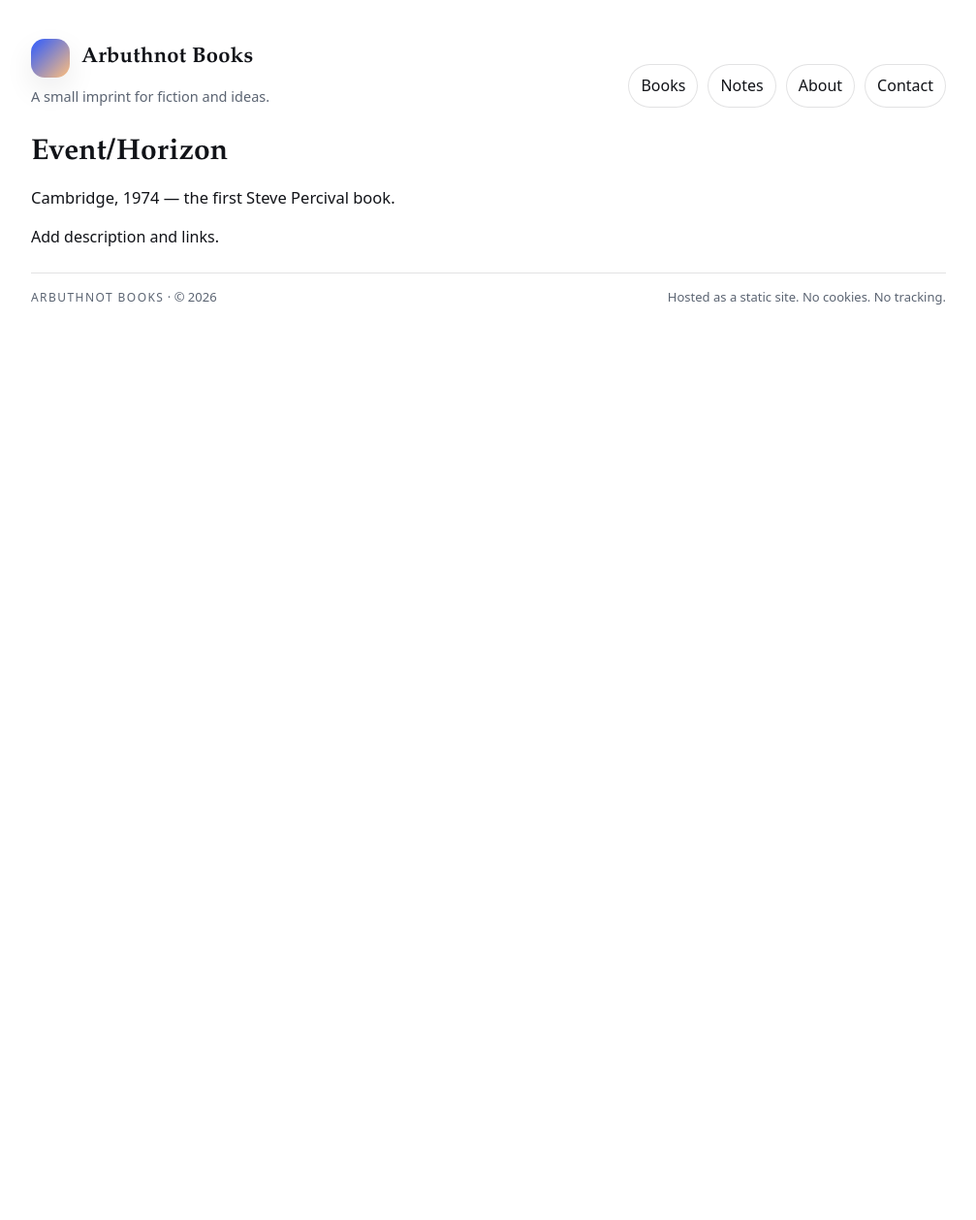
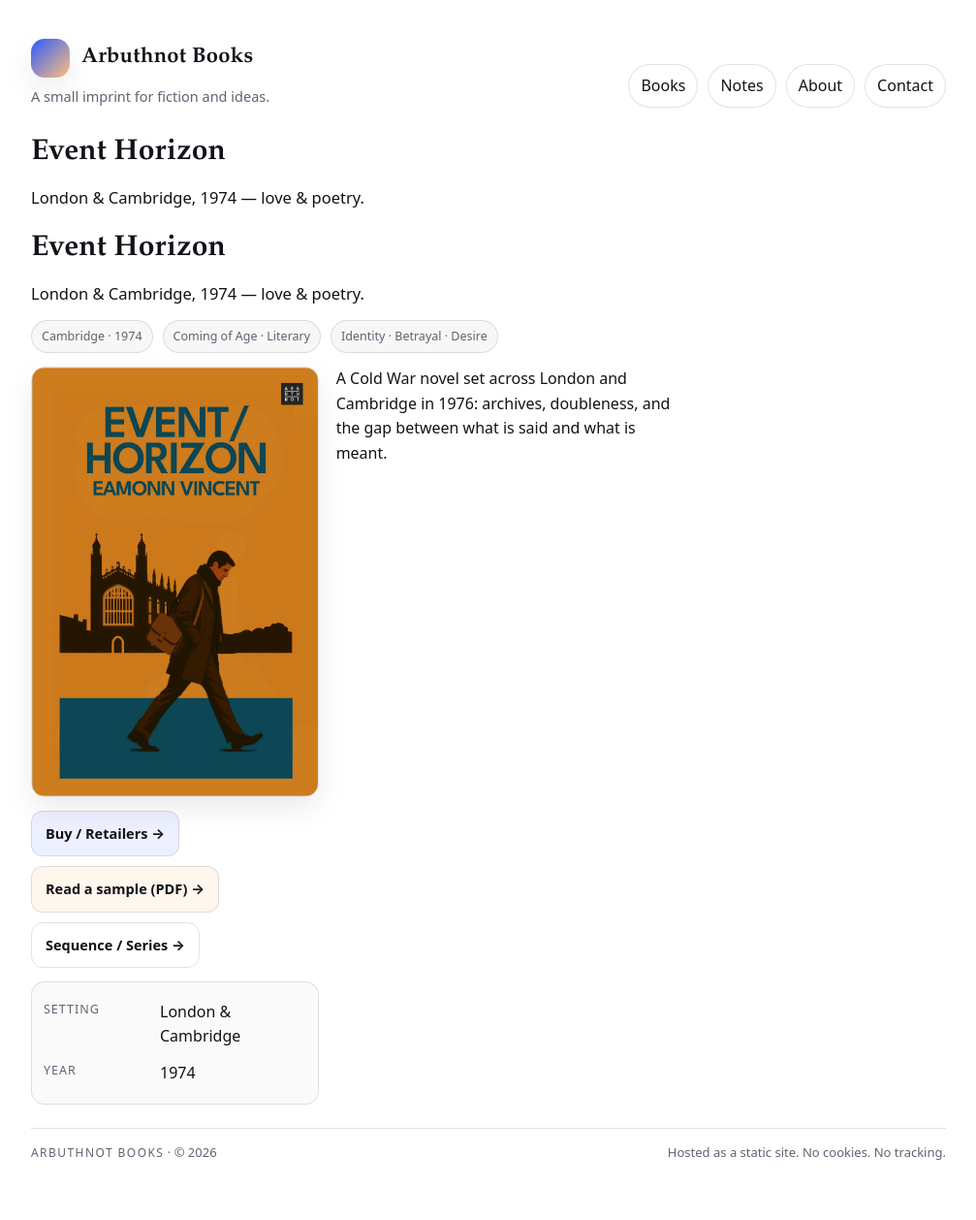
Before and after one commit to eamonnvi/Arbuthnot-Books, a Jekyll site: the page built from _books/event-horizon.md, in a window 1280 px wide. Shown: the whole page at 97% size, without its empty margins (136-1143 px from the left). Built offline with Jekyll 4.4.1, drawn with Linux system fonts in a browser that asks for light colours; before the commit the page ends 900 px from its top, so only the background shows below that.

Commit message:
Stabilise _books collection and book layout

```diff
--- /dev/null
+++ b/_books/event-horizon.md
@@ -0,0 +1,25 @@
+---
+layout: book
+title: Event Horizon
+lede: London & Cambridge, 1974 — love & poetry.
+order: 1
+cover: /assets/EH-Front-cover-29nov25.jpg
+
+tags:
+  - Cambridge · 1974
+  - Coming of Age · Literary
+  - Identity · Betrayal · Desire
+
+links:
+  buy: https://www.amazon.co.uk/Event-Horizon-Eamonn-Vincent/dp/1916481345/
+  sample: /assets/pdfs/TPV-17nov25-sample.pdf
+  sequence: https://www.amazon.co.uk/dp/B0FG3BGSG3
+
+meta:
+  - label: Setting
+    value: London & Cambridge
+  - label: Year
+    value: 1974
+---
+
+A Cold War novel set across London and Cambridge in 1976: archives, doubleness, and the gap between what is said and what is meant.
--- /dev/null
+++ b/_layouts/book.html
@@ -0,0 +1,80 @@
+---
+layout: page
+---
+<article class="book">
+
+  <header class="book__header">
+    <h1 class="book__title">{{ page.title }}</h1>
+
+    {% if page.lede %}
+      <p class="lede">{{ page.lede }}</p>
+    {% endif %}
+
+    {% if page.tags %}
+      <p class="meta">
+        {% for t in page.tags %}
+          <span class="tag">{{ t }}</span>
+        {% endfor %}
+      </p>
+    {% endif %}
+  </header>
+
+  <section class="book__grid">
+    <aside class="book__media">
+      {% if page.cover %}
+        <img
+          class="book__cover"
+          src="{{ page.cover | relative_url }}"
+          alt="{{ page.title }} — cover"
+          loading="lazy"
+        />
+      {% endif %}
+
+      {% if page.links %}
+        <div class="book__actions">
+          {% if page.links.buy %}
+            <a class="btn" href="{{ page.links.buy }}" target="_blank" rel="noopener">Buy / Retailers →</a>
+          {% endif %}
+
+          {% if page.links.sample %}
+            <a class="btn secondary" href="{{ page.links.sample | relative_url }}" target="_blank" rel="noopener">
+              Read a sample (PDF) →
+            </a>
+          {% endif %}
+
+          {% if page.links.sequence %}
+            <a class="btn ghost" href="{{ page.links.sequence }}" target="_blank" rel="noopener">
+              Sequence / Series →
+            </a>
+          {% endif %}
+        </div>
+      {% endif %}
+
+      {% if page.meta %}
+        <dl class="book__facts">
+          {% for item in page.meta %}
+            <div class="book__fact">
+              <dt>{{ item.label }}</dt>
+              <dd>{{ item.value }}</dd>
+            </div>
+          {% endfor %}
+        </dl>
+      {% endif %}
+    </aside>
+
+    <div class="book__body prose">
+      {{ content }}
+
+      {% if page.excerpts %}
+        <hr />
+        <h2>Excerpts</h2>
+        {% for ex in page.excerpts %}
+          <blockquote>
+            {{ ex | markdownify }}
+          </blockquote>
+        {% endfor %}
+      {% endif %}
+    </div>
+  </section>
+
+</article>
--- a/_sass/base.scss
+++ b/_sass/base.scss
@@ -162,3 +162,66 @@ h2{ font-size: 22px; margin: 0 0 10px; }
 
 .fine{ color: var(--muted); }
 .mono{ font-family: var(--mono); }
+
+/* Book layout */
+.book__grid{
+  display: grid;
+  grid-template-columns: 0.9fr 1.1fr;
+  gap: 18px;
+  align-items: start;
+}
+@media (max-width: 860px){
+  .book__grid{ grid-template-columns: 1fr; }
+}
+.book__cover{
+  width: 100%;
+  height: auto;
+  display: block;
+  border: 1px solid var(--line);
+  border-radius: 14px;
+  box-shadow: var(--shadow);
+}
+.book__actions{
+  display: flex;
+  flex-wrap: wrap;
+  gap: 10px;
+  margin-top: 14px;
+}
+
+/* Buttons */
+.btn{
+  display:inline-flex;
+  align-items:center;
+  gap:10px;
+  text-decoration:none;
+  padding: 11px 14px;
+  border-radius: 12px;
+  border: 1px solid var(--line);
+  background: rgba(26,76,255,.08);
+  font-weight: 650;
+  font-size: 14.5px;
+}
+.btn:hover{ border-color: rgba(26,76,255,.35); }
+.btn.secondary{ background: rgba(255,170,80,.10); }
+.btn.ghost{ background: transparent; }
+
+.book__facts{
+  margin: 14px 0 0;
+  padding: 12px;
+  border: 1px solid var(--line);
+  border-radius: 14px;
+  background: rgba(17,19,24,.02);
+}
+.book__fact{
+  display: grid;
+  grid-template-columns: 110px 1fr;
+  gap: 10px;
+  padding: 6px 0;
+}
+.book__fact dt{
+  color: var(--muted);
+  font-size: 12.5px;
+  letter-spacing: .08em;
+  text-transform: uppercase;
+}
+.book__fact dd{ margin: 0; }
--- a/books/event-horizon.md
+++ /dev/null
@@ -1,6 +0,0 @@
----
-title: Event/Horizon
-lede: Cambridge, 1974 — the first Steve Percival book.
----
-
-Add description and links.
```
Also changed, not shown: _books/index.md (added, +13 -0 lines), _books/palace-of-tears.md (added, +25 -0 lines), _books/the-parallax-view.md (added, +25 -0 lines), books/index.md (+11 -8 lines), books/palace-of-tears.md (deleted, +0 -6 lines), books/the-parallax-view.md (deleted, +0 -11 lines), index.md (+1 -6 lines), assets/EH-Front-cover-29nov25.jpg (added), assets/PoT-Front-cover-29nov25.jpg (added).
